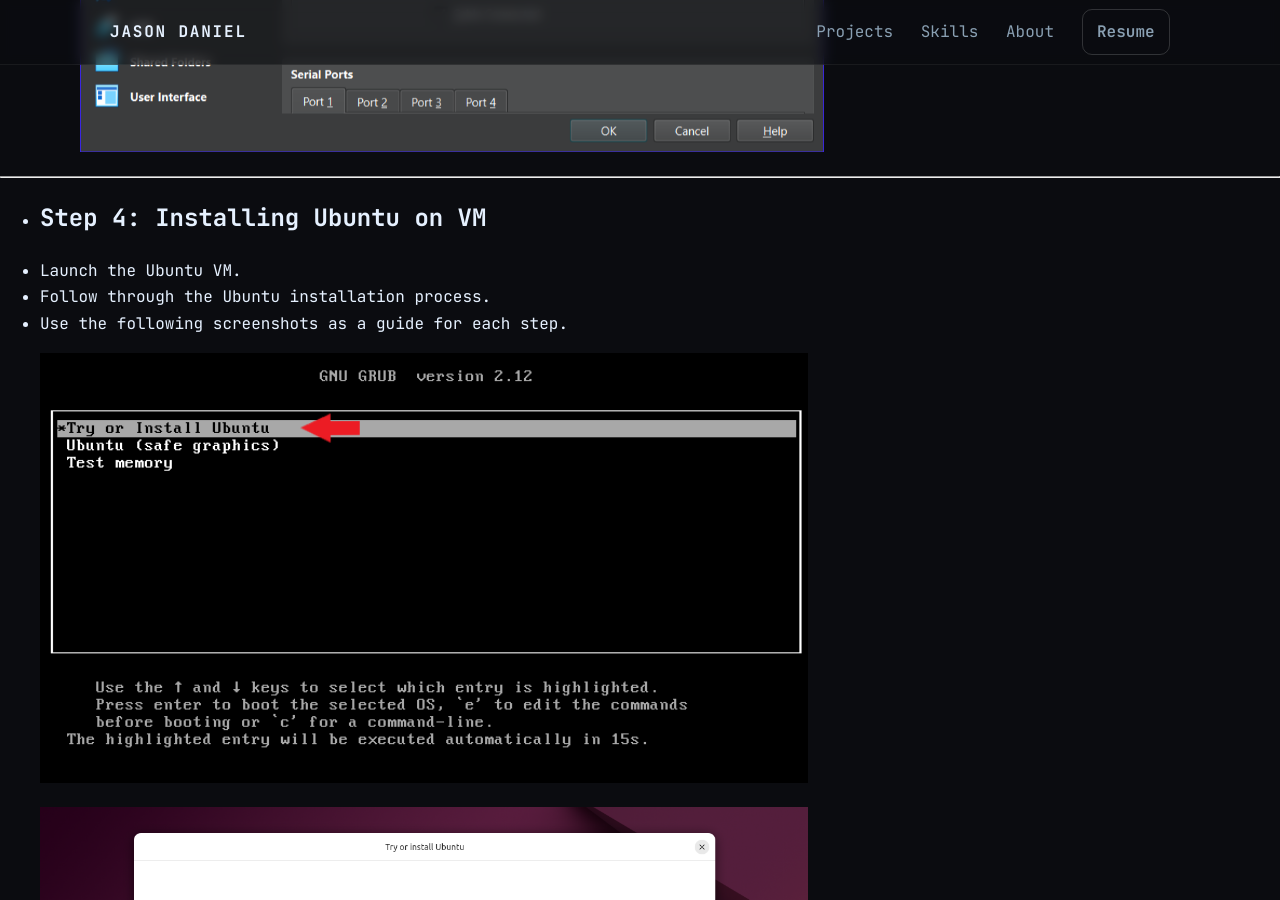
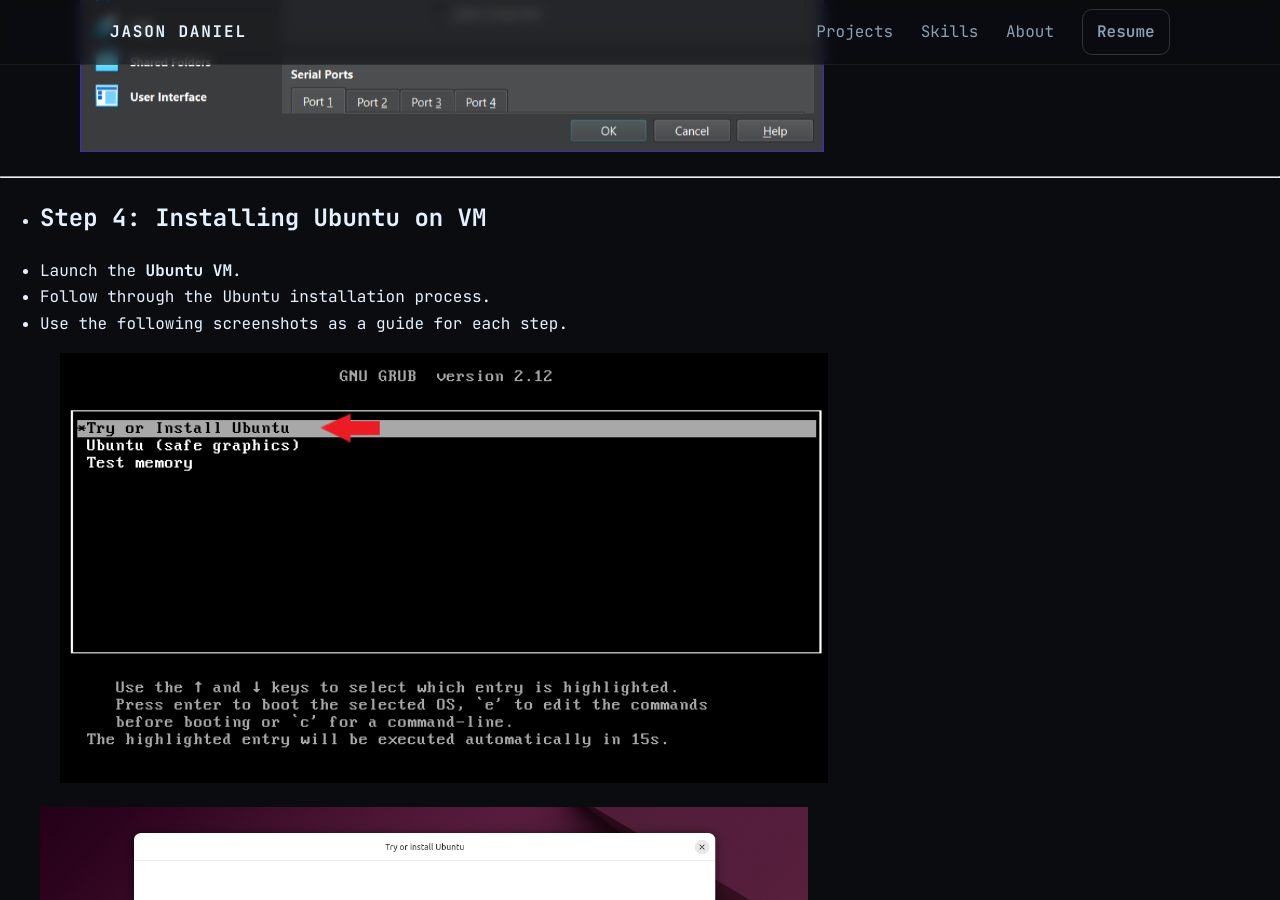
Before and after one commit to cscdanielj/cscdanielj.github.io, a Jekyll site: the page built from projects/ubuntu-lab.md, in a window 1280 px wide and 900 px high, scrolled down 2804 px. Built offline with Jekyll 4.4.1, drawn with Linux system fonts in a browser that asks for light colours.

Commit message:
Update ubuntu-lab.md

```diff
--- a/projects/ubuntu-lab.md
+++ b/projects/ubuntu-lab.md
@@ -42,11 +42,11 @@
 ---
 
 - ## Step 4: Installing Ubuntu on VM
-- Launch the Ubuntu VM.
+- Launch the **Ubuntu VM**.
 - Follow through the Ubuntu installation process.
 - Use the following screenshots as a guide for each step.
 
-<img src="screenshots/ubuntu/setup1.png" alt="Ubuntu Install Step 1" width="60%" style="margin-left: 40px;">
+<img src="screenshots/ubuntu/setup1.png" alt="Ubuntu Install Step 1" width="60%" style="margin-left: 60px;">
 
 <img src="screenshots/ubuntu/setup2.png" alt="Ubuntu Install Step 2" width="60%" style="margin-left: 40px;">
 
```
